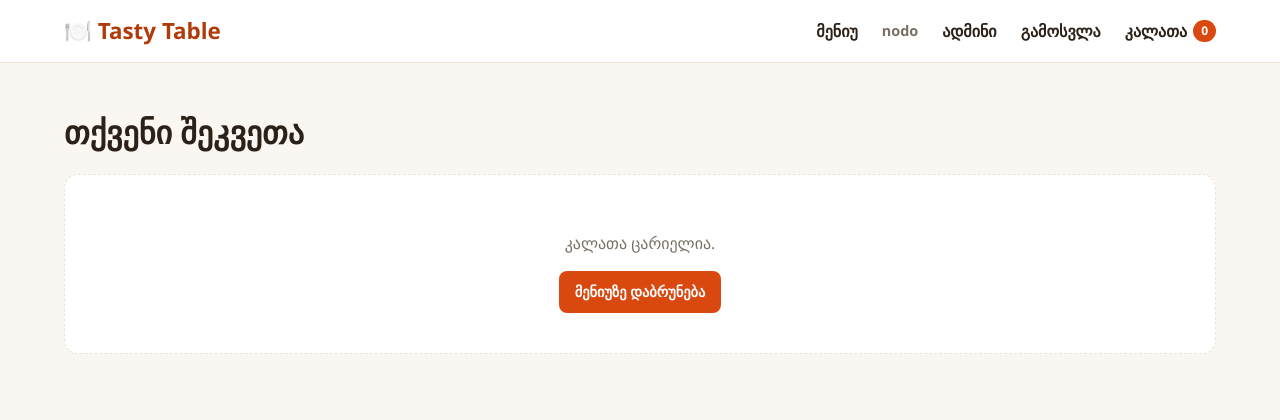
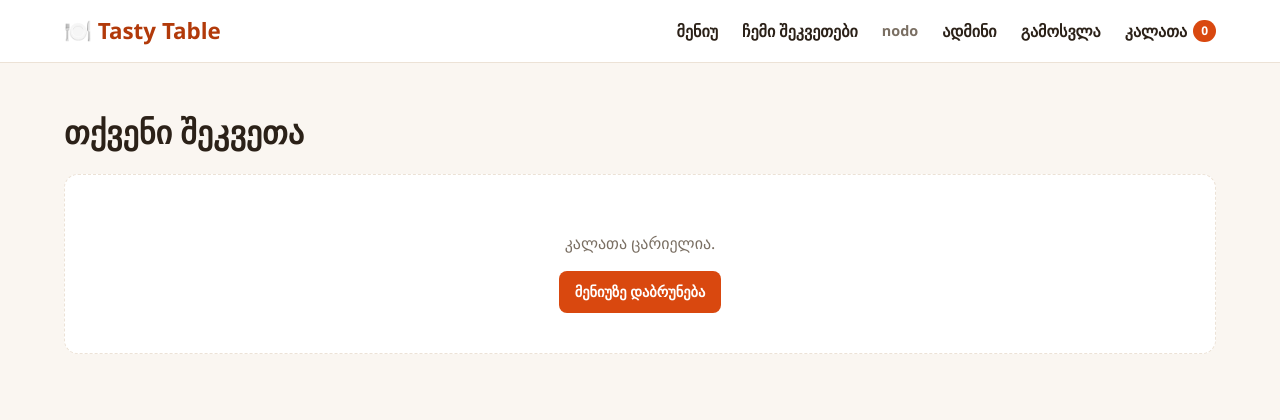
Before and after one commit to nodo343/restaurant_project, a Django app: page /cart/ in a window 1280 px wide. Shown: the top 420 px of the page. Run offline with Django 5.2, Linux system fonts and the light colour scheme; a user stored in the database is signed in.

Commit message:
Update base.html

```diff
--- a/menu/templates/menu/base.html
+++ b/menu/templates/menu/base.html
@@ -14,6 +14,7 @@
             <nav class="nav-links">
                 <a href="{% url 'dish_list' %}">მენიუ</a>
                 {% if user.is_authenticated %}
+                    <a href="{% url 'my_orders' %}">ჩემი შეკვეთები</a>
                     <span class="user-name">{{ user.username }}</span>
                     {% if user.is_staff %}
                         <a href="{% url 'admin:index' %}">ადმინი</a>
```
